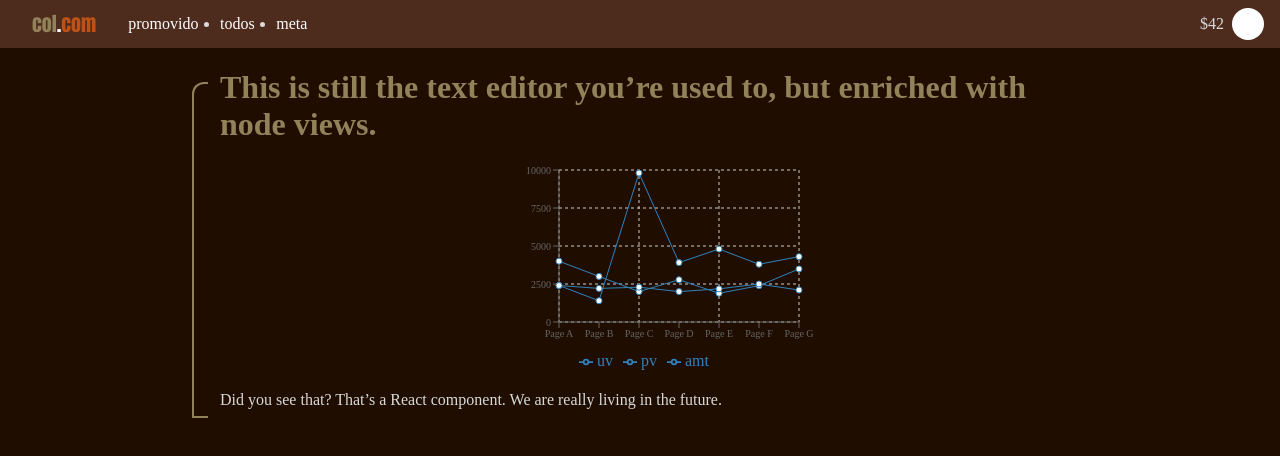
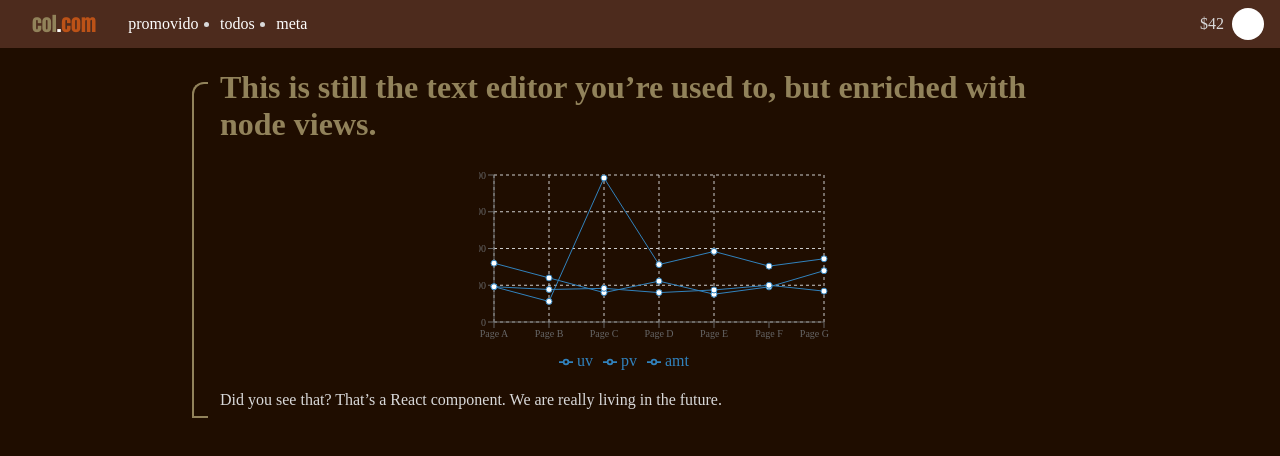
Before and after one commit to joallace/colcom, a React (Vite) app: page /write in a window 1280 px wide. Shown: the top 456 px of the page. Built offline with nearby package versions, Linux system fonts and the light colour scheme; some icons are missing.

Commit message:
Primeira versão funcional da inserção de gráfico

```diff
--- a/src/assets/mock_data.js
+++ b/src/assets/mock_data.js
@@ -1,4 +1,4 @@
-export const chartData = [
+export default [
     {
       name: 'Page A',
       uv: 4000,
--- a/src/components/ChartModal.jsx
+++ b/src/components/ChartModal.jsx
@@ -66,7 +66,7 @@ const generateChartData = (type, numberColumns, numberRows) => {
   }
 }
 
-export default ({ isOpen, setIsOpen, ...remainingProps }) => {
+export default ({ isOpen, setIsOpen, setChartStr, ...remainingProps }) => {
   const [chartType, setChartType] = React.useState("line")
   const [legend, setLegend] = React.useState(true)
   const [input1, setInput1] = React.useState(chartDefaults[chartType].values[0])
@@ -140,12 +140,16 @@ export default ({ isOpen, setIsOpen, ...remainingProps }) => {
         [
           <button
             style={{ marginRight: "0.5rem" }}
-            onClick={() => { if (validateKeys()) { setDataInputStage(false); updateChartKeys() } }}
+            onClick={() => { setDataInputStage(false) } }
           >
             voltar
           </button>,
           <button
-            onClick={() => { if (validateKeys()) { setDataInputStage(false); updateChartKeys() } }}
+            onClick={() => {
+              setDataInputStage(false)
+              setChartStr(`<chart type="${chartType}" isLegendOn="${legend}" data="${JSON.stringify(chartData).replace(/\"/g, "'")}"></chart>`)
+              setIsOpen(false)
+            }}
           >
             inserir
           </button>
--- a/src/components/TextEditor.jsx
+++ b/src/components/TextEditor.jsx
@@ -25,7 +25,7 @@ import StarterKit from "@tiptap/starter-kit"
 import Chart from "@/components/TipTapChart"
 import ChartModal from "@/components/ChartModal"
 
-import { chartData } from "@/assets/mock_data"
+import mockChartData from "@/assets/mock_data"
 
 
 const CustomDocument = Document.extend({
@@ -37,6 +37,7 @@ export default ({ setContent = () => { }, tableConfig = { maxRows: 100, maxColum
   const [modal, setModal] = React.useState(false)
   const [numberRows, setNumberRows] = React.useState(0)
   const [numberColumns, setNumberColumns] = React.useState(0)
+  const [chartData, setChartData] = React.useState([])
 
   const editor = useEditor({
     extensions: [
@@ -76,7 +77,7 @@ export default ({ setContent = () => { }, tableConfig = { maxRows: 100, maxColum
     <p>
       This is still the text editor you’re used to, but enriched with node views.
     </p>
-    <chart data="${JSON.stringify(chartData).replace(/\"/g, "'")}"></chart>
+    <chart type="line" isLegendOn="true" data="${JSON.stringify(mockChartData).replace(/\"/g, "'")}"></chart>
     <p>
       Did you see that? That’s a React component. We are really living in the future.
     </p>
@@ -87,6 +88,10 @@ export default ({ setContent = () => { }, tableConfig = { maxRows: 100, maxColum
 
   const insertTable = () => { validateTableInterval() && editor.chain().focus().insertTable({ rows: +numberRows + 1, cols: numberColumns, withHeaderRow: true }).run() }
 
+  React.useEffect(()=>{
+    if(chartData.length !== 0)
+      editor.chain().focus().insertContent(chartData).run()
+  }, [chartData])
 
   return (
     <>
@@ -208,7 +213,6 @@ export default ({ setContent = () => { }, tableConfig = { maxRows: 100, maxColum
                   <PiQuotesFill title="inserir citação" />
                 </button>
                 <button
-                  // onClick={() => editor.chain().focus().insertContent(`<chart data="${JSON.stringify(chartData).replace(/\"/g, "'")}"/>`).run()}
                   onClick={() => setModal(true)}
                   className="icon"
                 >
@@ -226,7 +230,7 @@ export default ({ setContent = () => { }, tableConfig = { maxRows: 100, maxColum
         </div>
       }
 
-      <ChartModal isOpen={modal} setIsOpen={setModal}/>
+      <ChartModal isOpen={modal} setIsOpen={setModal} setChartStr={setChartData}/>
 
       <div className="text-editor" {...remainingProps}>
         <div className="bracket" />
--- a/src/components/TipTapChart.jsx
+++ b/src/components/TipTapChart.jsx
@@ -1,45 +1,25 @@
 import React from 'react';
-import { LineChart, Line, XAxis, YAxis, CartesianGrid, Tooltip, Legend } from 'recharts';
 import { NodeViewWrapper, ReactNodeViewRenderer } from '@tiptap/react'
 import { mergeAttributes, Node } from '@tiptap/core'
 
-import { defaultOrange, defaultGreen, defaultYellow, defaultInputBg } from "@/assets/scss/_export.module.scss"
-import useScreenSize from '@/hooks/useScreenSize';
+import Chart from "@/components/Chart"
 
+export const TipTapChart = props => {
+  const data = JSON.parse(props.node.attrs.data.replace(/'/g, "\""))
+  const type = props.node.attrs.type
+  const isLegendOn = props.node.attrs.isLegendOn
 
-export const TipTapLineChart = props => {
-  const data = JSON.parse(props.node.attrs.data.replace(/'/g, "\""))
-  let isDesktop = useScreenSize()
-
-  const defaultColors = [defaultOrange, defaultGreen, defaultYellow]
-
-  if(data)
-    return (
-      <NodeViewWrapper className="chart">
-        <LineChart
-          width={500 * (isDesktop ? 1 : 0.7)}
-          height={300 * (isDesktop ? 1 : 0.7)}
-          data={data}
-          margin={{
-            top: 5,
-            right: 30,
-            left: 20,
-            bottom: 5,
-          }}
-        >
-          <CartesianGrid strokeDasharray="3 3" />
-          <XAxis dataKey="name" fontSize={isDesktop ? null : 10} foc/>
-          <YAxis fontSize={isDesktop ? null : 10} />
-          <Tooltip contentStyle={{"backgroundColor": defaultInputBg, borderRadius:"0.25rem", border: "1px solid #737373"}}/>
-          <Legend />
-          {Object.keys(data[0]).map((row, index) => {
-              if (row !== "name")
-                return <Line dataKey={row} stroke={defaultColors[index-1]} />
-          })}
-
-        </LineChart>
-      </NodeViewWrapper>
-    );
+  return (
+    <NodeViewWrapper className="chart">
+      <Chart
+        type={type}
+        data={data}
+        width={500}
+        height={300}
+        isLegendOn={isLegendOn}
+      />
+    </NodeViewWrapper>
+  );
 }
 
 export default Node.create({
@@ -52,6 +32,12 @@ export default Node.create({
       "data": {
         default: [],
       },
+      "type": {
+        default: "line"
+      },
+      "isLegendOn": {
+        default: true
+      }
     }
   },
 
@@ -68,6 +54,6 @@ export default Node.create({
   },
 
   addNodeView() {
-    return ReactNodeViewRenderer(TipTapLineChart)
+    return ReactNodeViewRenderer(TipTapChart)
   },
 })
```
